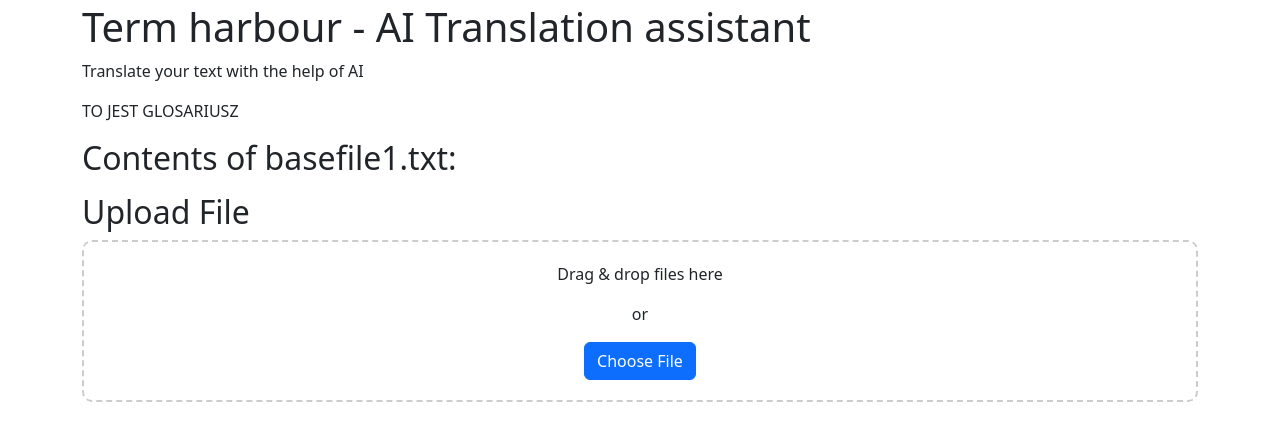
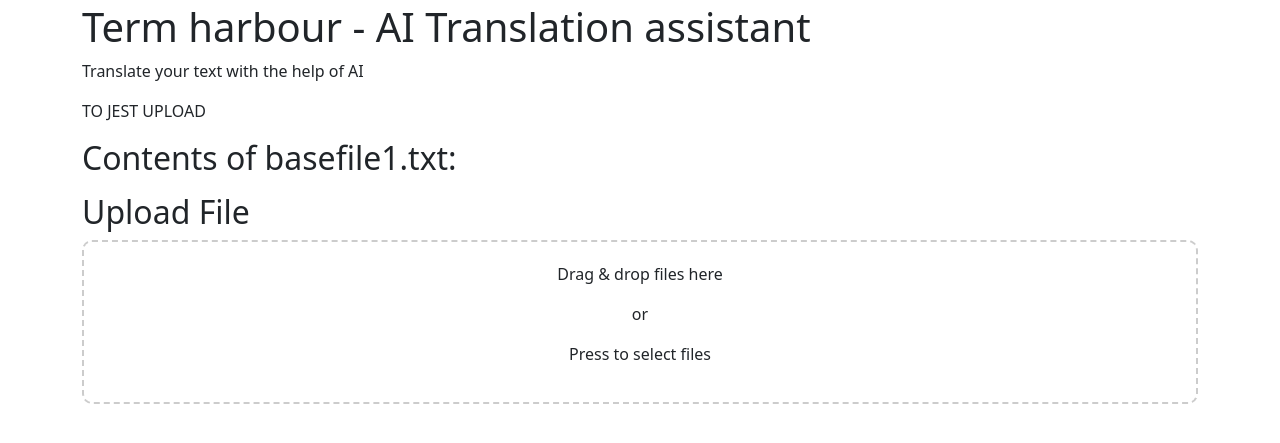
Before and after one commit to pllewy/TermHarbour, a Flask app: page /upload in a window 1280 px wide. Shown: the part 83-526 px from the top of the page. Run offline with Flask 3, Linux system fonts and the light colour scheme.

Commit message:
Last branch update

```diff
--- a/templates/upload.html
+++ b/templates/upload.html
@@ -16,7 +16,8 @@
   }
 
   #upload-form:hover {
-    border-color: #aaa;
+    border-color: #aaf;
+      {#background-color: aquamarine;#}
   }
 
   #fileInput {
@@ -36,7 +37,7 @@
     <div class="col">
       <h1>Term harbour - AI Translation assistant</h1>
       <p>Translate your text with the help of AI</p>
-      <p>TO JEST GLOSARIUSZ</p>
+      <p>TO JEST UPLOAD</p>
     </div>
   </div>
   <div class="row">
@@ -53,17 +54,24 @@
   <div class="row">
     <div class="col">
       <h2>Upload File</h2>
-      <div id="upload-form" ondrop="dropHandler(event)" ondragover="dragOverHandler(event)">
-        <p id="file-name">Drag & drop files here</p>
+      <div id="upload-form" ondrop="dropHandler(event)" ondragover="dragOverHandler(event)" onclick="openFileInput()">
+        <div id="file-name">
+          <p id="file-name">Drag & drop files here</p>
         <p>or</p>
-        <label for="fileInput" class="btn btn-primary">Choose File</label>
+          <p>Press to select files</p>
+{#        <label for="fileInput" class="btn btn-primary">Choose File</label>#}
         <input type="file" id="fileInput" name="file" onchange="fileSelected()">
+          </div>
       </div>
     </div>
   </div>
 </div>
 
 <script>
+      function openFileInput() {
+    document.getElementById('fileInput').click();
+  }
+
   function dropHandler(event) {
     event.preventDefault();
     if (event.dataTransfer.items) {
@@ -91,6 +99,8 @@
     event.preventDefault();
     // Set style for the drop zone to indicate valid drop target
     event.target.style.background = '#e9ecef';
+    {#event.target.style.background = '#000000';#}
+
   }
 
   function fileSelected() {
```
